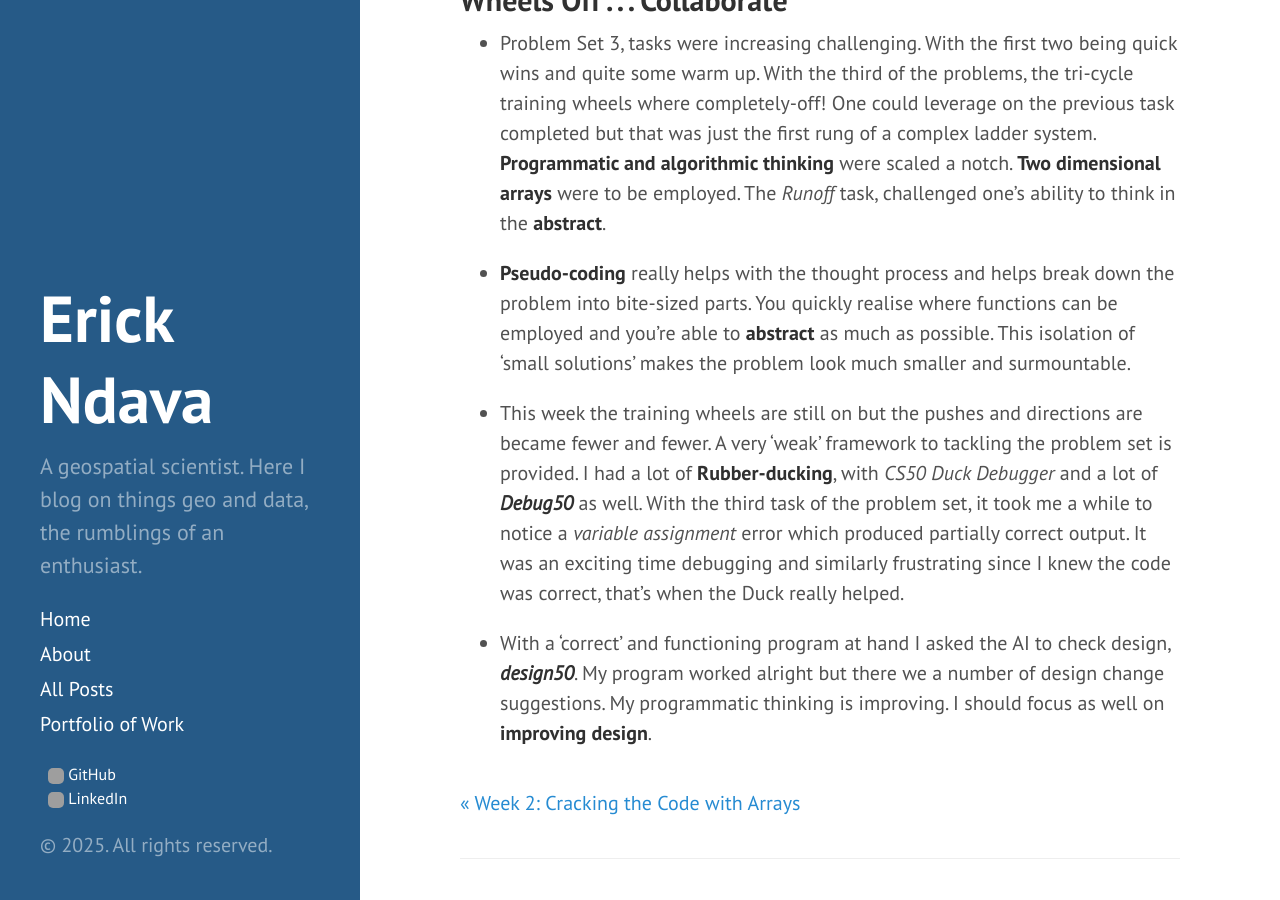
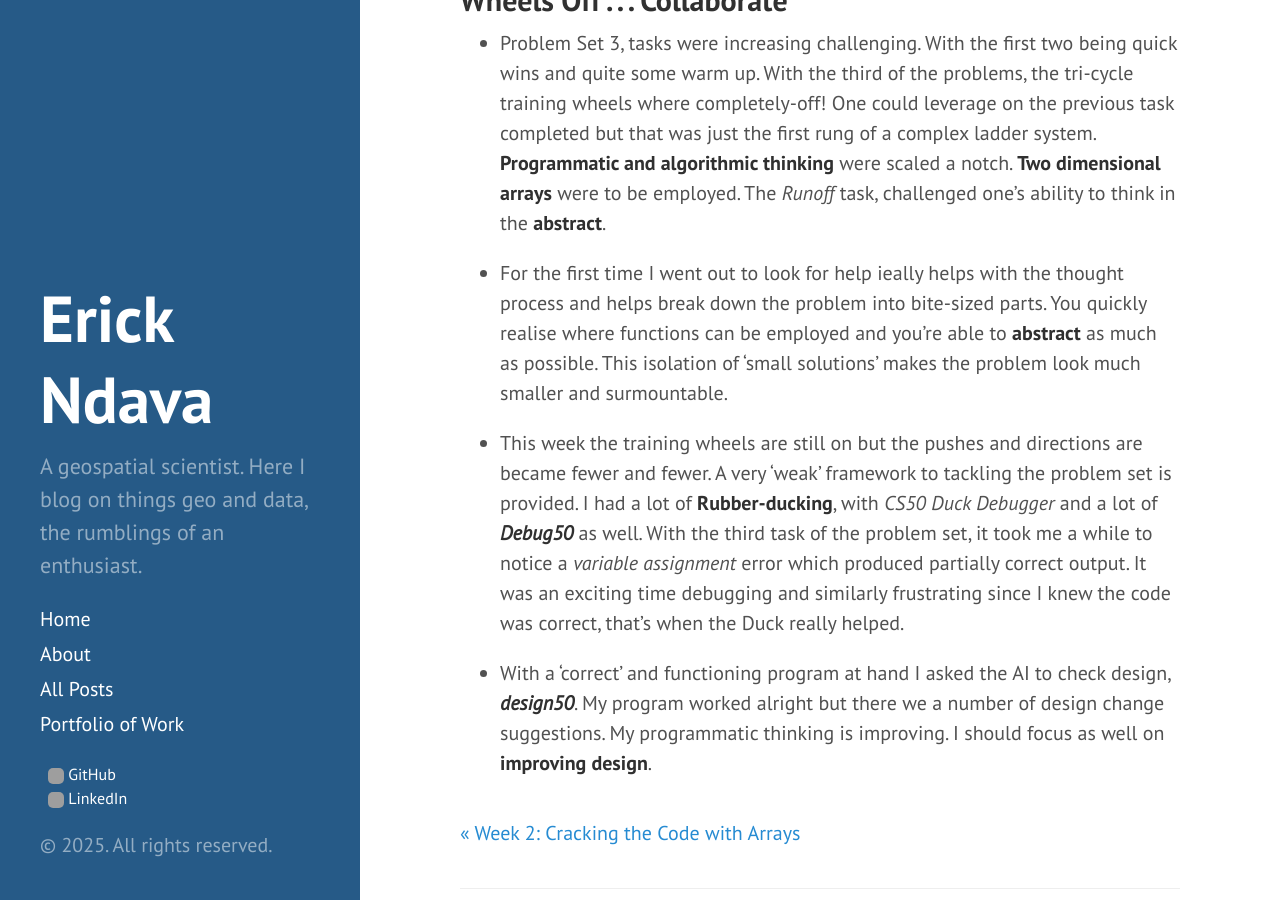
Before and after one commit to erickndava/erickndava.github.io, a Jekyll site: the page built from _posts/2025-07-16-Week-3-Surviving-Algorithms-and-Running-Elections.md, in a window 1280 px wide and 900 px high, scrolled down 1200 px. Built offline with Jekyll 4.4.1, drawn with Linux system fonts in a browser that asks for light colours; grey boxes are pictures that could not be loaded.

Commit message:
_posts/2025-07-16-Week-3-Surviving-Algorithms-and-Running-Elections.md updated from https://stackedit.io/

```diff
--- a/_posts/2025-07-16-Week-3-Surviving-Algorithms-and-Running-Elections.md
+++ b/_posts/2025-07-16-Week-3-Surviving-Algorithms-and-Running-Elections.md
@@ -26,12 +26,12 @@ While working through the Problem Set 3, the small wins really kept the morale a
 
 - Problem Set 3, tasks were increasing challenging. With the first two being quick wins and quite some warm up. With the third of the problems, the tri-cycle training wheels where completely-off! One could leverage on the previous task completed but that was just the first rung of a complex ladder system.  **Programmatic and algorithmic thinking** were scaled a notch. **Two dimensional arrays** were to be employed. The *Runoff* task, challenged one's ability to think in the **abstract**.
 
-- **Pseudo-coding** really helps with the thought process and helps break down the problem into bite-sized parts. You quickly realise where functions can be employed and you're able to **abstract** as much as possible. This isolation of 'small solutions' makes the problem look much smaller and surmountable.
+- For the first time I went out to look for help ieally helps with the thought process and helps break down the problem into bite-sized parts. You quickly realise where functions can be employed and you're able to **abstract** as much as possible. This isolation of 'small solutions' makes the problem look much smaller and surmountable.
 
 - This week the training wheels are still on but the pushes and directions are became fewer and fewer. A very 'weak' framework to tackling the problem set is provided. I had a lot of **Rubber-ducking**, with *CS50 Duck Debugger* and a lot of ***Debug50*** as well. With the third task of the problem set, it took me a while to notice a *variable assignment* error which produced partially correct output. It was an exciting time debugging and similarly frustrating since I knew the code was correct, that's when the Duck really helped.
 
 - With a 'correct' and functioning program at hand I asked the AI to check design, ***design50***. My program worked alright but there we a number of design change suggestions. My programmatic thinking is improving. I should focus as well on **improving design**.
 
 <!--stackedit_data:
-eyJoaXN0b3J5IjpbMTEzNTU1NTM5NV19
+eyJoaXN0b3J5IjpbLTM1ODAwNDU3MV19
 -->
```
